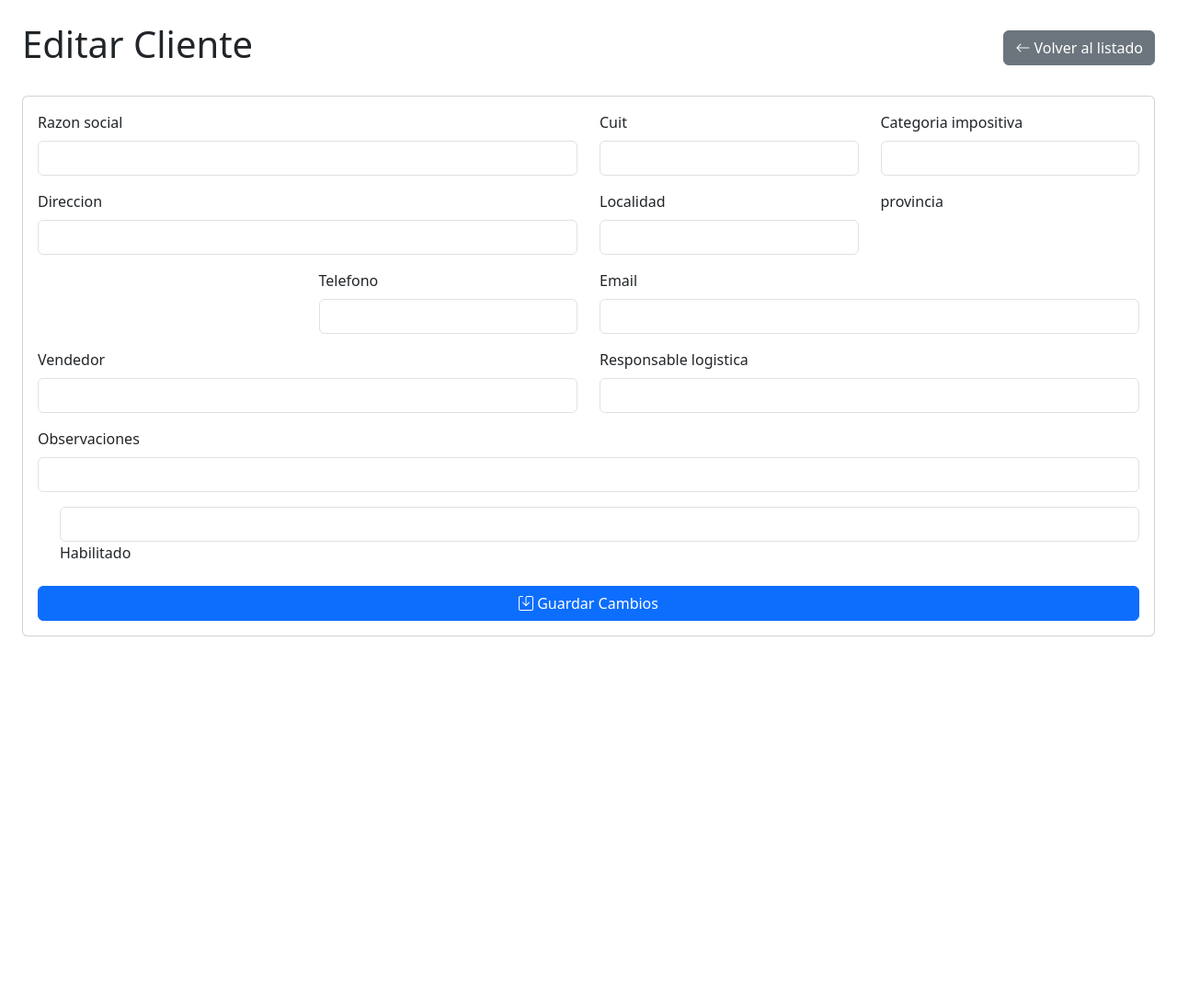
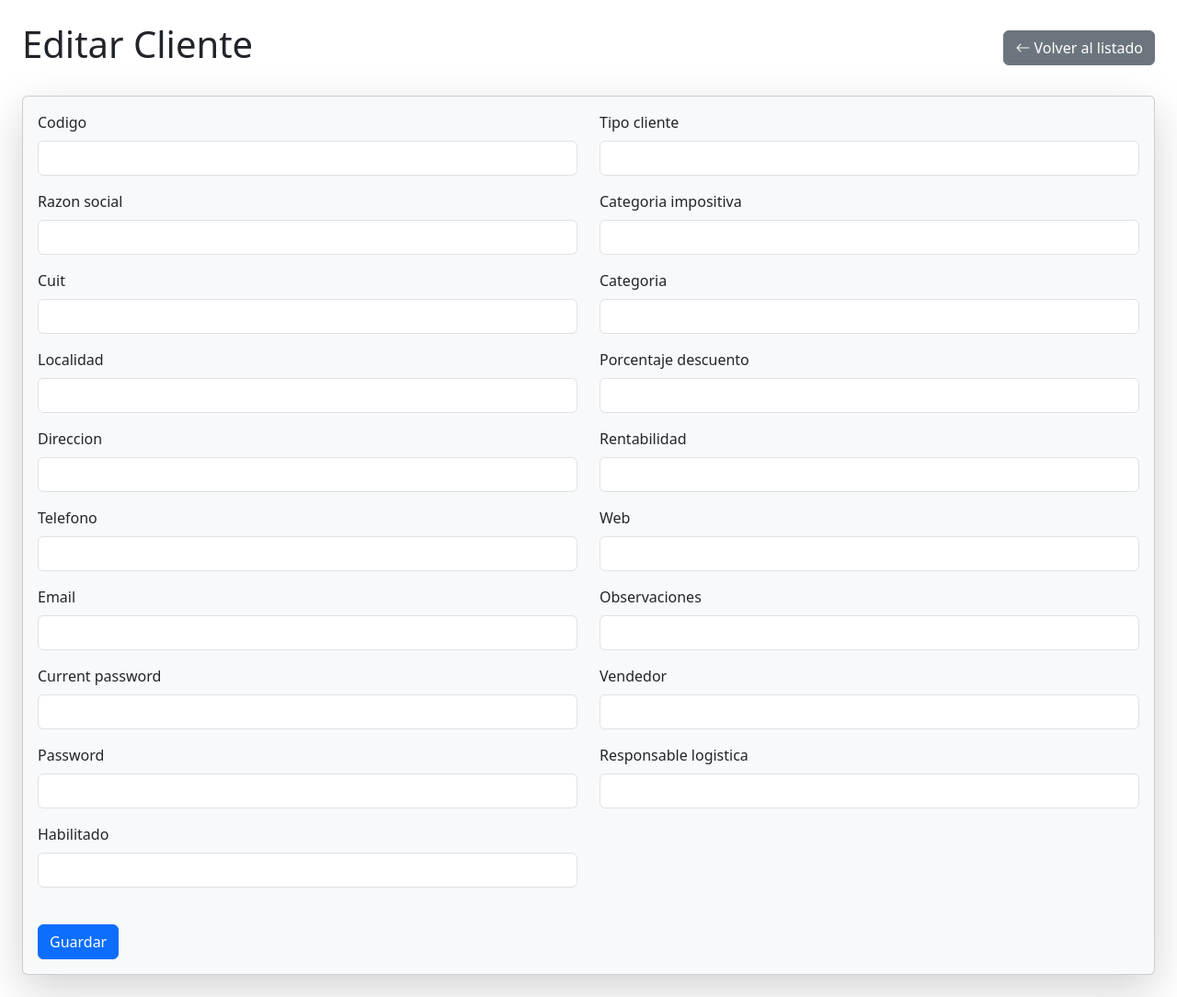
Before and after one commit to andresmdiaz7/catalogo, a Symfony app: template templates/admin/cliente/edit.html.twig in a window 1280 px wide. Shown: the part 56-1140 px from the top of the page at 92% size. Before the commit the page ends 748 px from the top, so only its background shows below. Run offline with Twig, Linux system fonts and the light colour scheme; the template is opened without the code that fills it, so the values that code supplies are empty; form fields are guessed from the names that the template uses; some libraries are stand-ins or nearby versions.

Commit message:
Mejoras en la UI: Tooltips personalizados en formularios y mejoras de UX en el formulario de edición de clientes

```diff
--- a/src/Entity/Pedido.php
+++ b/src/Entity/Pedido.php
@@ -28,8 +28,8 @@ class Pedido
     private ?\DateTimeInterface $fechaPedido = null;
 
     #[ORM\Column(length: 20)]
-    #[Assert\Choice(choices: ['pendiente', 'confirmado', 'en_proceso', 'enviado', 'entregado', 'cancelado'])]
-    private ?string $estado = 'pendiente';
+    #[Assert\Choice(choices: ['Pendiente', 'Leído'])]
+    private ?string $estado = 'Pendiente';
 
     #[ORM\Column(type: Types::TEXT, nullable: true)]
     private ?string $observaciones = null;
--- a/templates/admin/base.html.twig
+++ b/templates/admin/base.html.twig
@@ -146,6 +146,18 @@
         </div>
 
         <script src="https://cdn.jsdelivr.net/npm/bootstrap@5.3.0/dist/js/bootstrap.bundle.min.js"></script>
-        {% block javascripts %}{% endblock %}
+        {% block javascripts %}
+            <script>
+                document.addEventListener('DOMContentLoaded', function() {
+                    // Inicializar todos los tooltips
+                    var tooltipTriggerList = [].slice.call(document.querySelectorAll('[data-bs-toggle="tooltip"]'));
+                    var tooltipList = tooltipTriggerList.map(function (tooltipTriggerEl) {
+                        return new bootstrap.Tooltip(tooltipTriggerEl, {
+                            boundary: document.body
+                        });
+                    });
+                });
+            </script>
+        {% endblock %}
     </body>
 </html>
--- a/templates/admin/cliente/edit.html.twig
+++ b/templates/admin/cliente/edit.html.twig
@@ -18,73 +18,70 @@
         </div>
     {% endfor %}
 
-    <div class="card">
+    <div class="card bg-body-tertiary shadow-lg">
         <div class="card-body">
             {{ form_start(form) }}
                 <div class="row">
                     <div class="col-md-6">
+                        {{ form_row(form.codigo) }}
+                    </div>
+                    <div class="col-md-6">
+                        {{ form_row(form.tipoCliente) }}
+                    </div>
+                    <div class="col-md-6">
                         {{ form_row(form.razonSocial) }}
                     </div>
-                    <div class="col-md-3">
+                    <div class="col-md-6">
+                        {{ form_row(form.categoriaImpositiva) }}
+                    </div>
+                    <div class="col-md-6">
                         {{ form_row(form.cuit) }}
                     </div>
-                    <div class="col-md-3">
-                        {{ form_row(form.categoriaImpositiva) }}
+                    <div class="col-md-6">
+                        {{ form_row(form.categoria) }}
                     </div>
-                </div>
-
-                <div class="row">
+                    <div class="col-md-6">
+                        {{ form_row(form.localidad) }}
+                    </div>
+                    <div class="col-md-6">
+                        {{ form_row(form.porcentajeDescuento) }}
+                    </div>
                     <div class="col-md-6">
                         {{ form_row(form.direccion) }}
                     </div>
-                    <div class="col-md-3">
-                        {{ form_row(form.localidad) }}
+                    <div class="col-md-6">
+                        {{ form_row(form.rentabilidad) }}
                     </div>
-                    <div class="col-md-3">
-                        {#form_row(form.provincia) #}provincia
+                    <div class="col-md-6">
+                        {{ form_row(form.telefono) }}
                     </div>
-                </div>
-
-                <div class="row">
-                    <div class="col-md-3">
-                        {# form_row(form.codigoPostal) #}
-                    </div>
-                    <div class="col-md-3">
-                        {{ form_row(form.telefono) }}
+                    <div class="col-md-6">
+                        {{ form_row(form.web) }}
                     </div>
                     <div class="col-md-6">
                         {{ form_row(form.email) }}
                     </div>
-                </div>
-
-                <div class="row">
+                    <div class="col-md-6">
+                        {{ form_row(form.observaciones) }}
+                    </div>
+                    <div class="col-md-6">
+                        {{ form_row(form.currentPassword) }}
+                    </div>
                     <div class="col-md-6">
                         {{ form_row(form.vendedor) }}
                     </div>
                     <div class="col-md-6">
+                        {{ form_row(form.password) }}
+                    </div>
+                    <div class="col-md-6">
                         {{ form_row(form.responsableLogistica) }}
                     </div>
-                </div>
-
-                <div class="row">
-                    <div class="col-md-12">
-                        {{ form_row(form.observaciones) }}
+                    <div class="col-md-6">
+                        {{ form_row(form.habilitado) }}
                     </div>
                 </div>
-
-                <div class="row">
-                    <div class="col-md-12">
-                        <div class="form-check mb-3">
-                            {{ form_widget(form.habilitado) }}
-                            {{ form_label(form.habilitado) }}
-                        </div>
-                    </div>
-                </div>
-
-                <div class="d-grid gap-2">
-                    <button type="submit" class="btn btn-primary">
-                        <i class="bi bi-save"></i> Guardar Cambios
-                    </button>
+                <div class="mt-4">
+                    <button type="submit" class="btn btn-primary">Guardar</button>
                 </div>
             {{ form_end(form) }}
         </div>
```
Also changed, not shown: src/Controller/Admin/ClienteController.php (+6 -3 lines), src/Form/ClienteType.php (+87 -20 lines), templates/base.html.twig (+14 -3 lines), public/css/personalizacion.css (line endings or trailing spaces).
